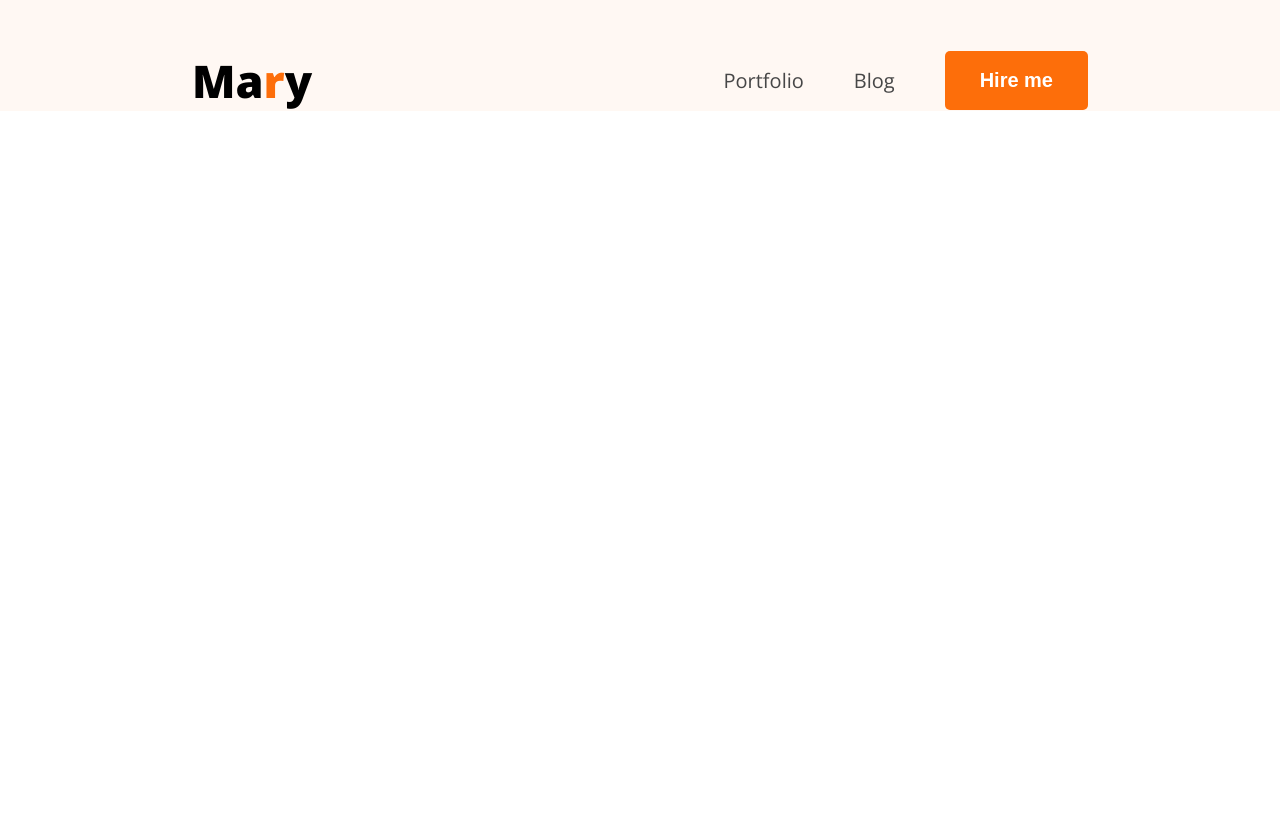
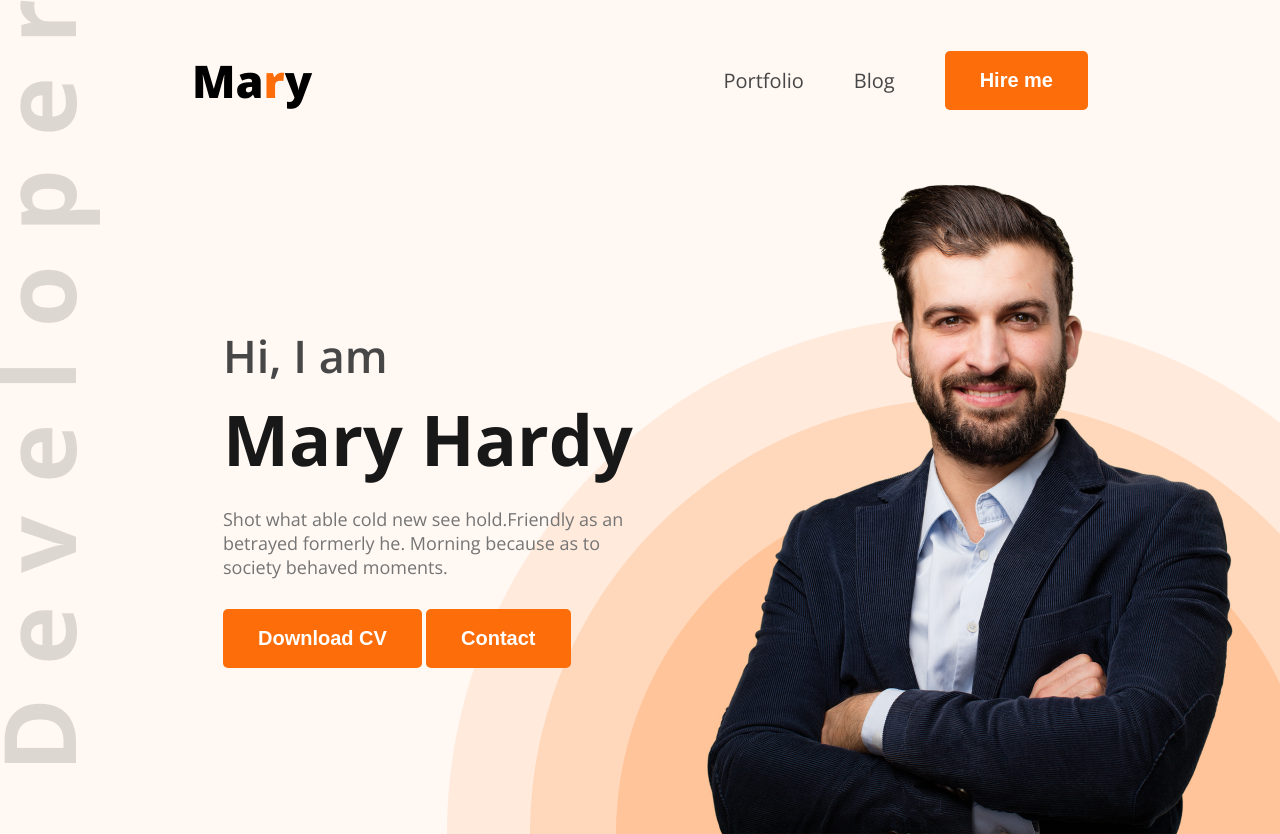
Before and after one commit to redwanrabbi2000/hero-dev-code, a plain HTML site: page index.html in a window 1280 px wide. Before the commit the page ends 800 px from the top, so only its background shows below. Drawn offline with nearby package versions, Linux system fonts and the light colour scheme.

Commit message:
header designed according to figma

```diff
--- a/index.html
+++ b/index.html
@@ -22,6 +22,22 @@
 
             </ul>
         </nav>
+        <section id="banner">
+            <div class="banner-content">
+                <h2>Hi, I am</h2>
+                <h1>Mary Hardy</h1>
+                <p>Shot what able cold new see hold.Friendly as an betrayed formerly he. Morning because as to society behaved moments.</p>
+                <div>
+                    <button class="btn">Download CV</button>
+                    <button class="btn">Contact</button>
+
+                </div>
+
+            </div>
+            <div class="banner-image">
+                <img src="images/hardy.png" alt="Mary Hardy">
+            </div>
+        </section>
     </header>
 
 </body>
--- a/styles/portfolio.css
+++ b/styles/portfolio.css
@@ -10,7 +10,7 @@
     color: #ffffff;
     border: none;
     background-color: #fd6e0a;
-
+    cursor: pointer;
     border-radius: 5px;
 
 }
@@ -22,6 +22,9 @@
 }
 header{
     background-color: #fff8f3;
+    background: url(../images/developer.png), url(../images/header_bg.png), #fff8f3;
+    background-position: top left, bottom right;
+    background-repeat: no-repeat;
     padding-top: 50px
 }
 .logo h2{
@@ -51,3 +54,39 @@ nav .menu li a{
     font-size: 20px;
    text-decoration: none;
 }
+
+#banner{
+    /*border: 1px solid red;*/
+    margin: 47px 38px 0 223px;
+    display: flex;
+    justify-content: space-between;
+    align-items: center;
+}
+#banner .banner-content{
+    max-width: 600px;
+}
+
+#banner .banner-content h2{
+    font-size: 45px;
+    font-weight: 600;
+    color: #474747;
+    margin-bottom: 5px;
+    }
+
+    #banner .banner-content h1{
+        font-size: 70px;
+        font-weight: bold;
+        color: #181818;
+        margin-bottom: 20px;
+
+
+    }
+    #banner .banner-content p{
+        font-size: 18px;
+        color: #757575;
+        margin-bottom: 30px;
+    }
+    #banner .banner-image img{
+        max-width: 585px;
+        vertical-align: middle;
+    }
```
